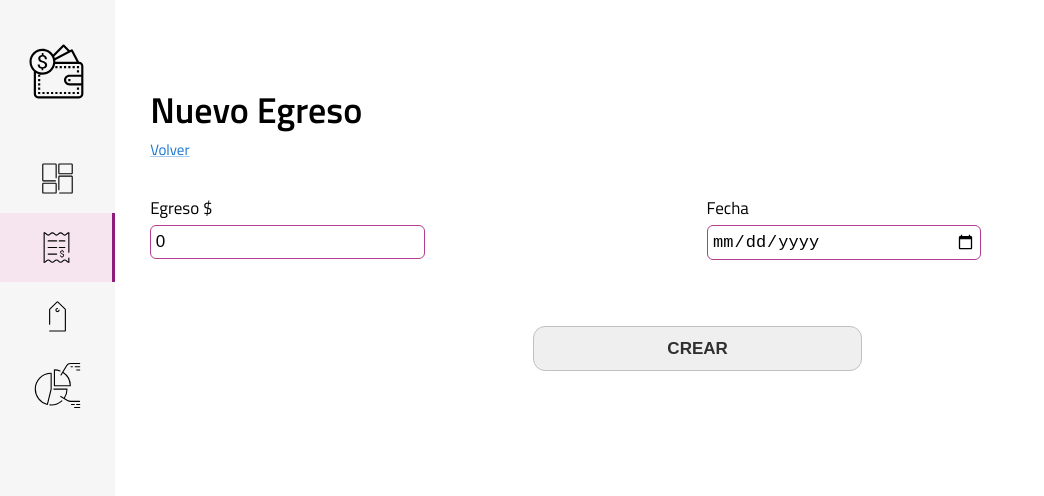
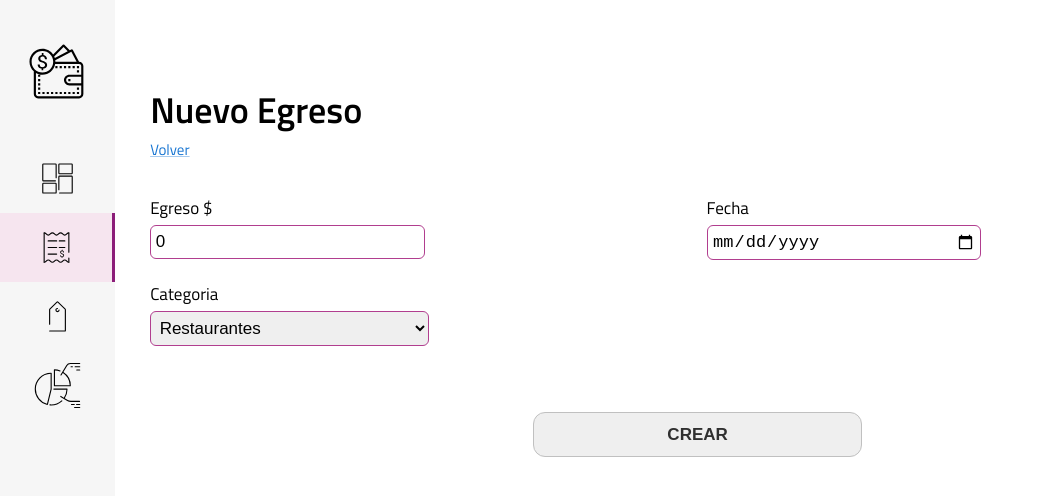
Before and after one commit to Libo033/smartPocket, a Next.js app: page /dashboard/movements/expense/new in a window 1280 px wide. Shown: the top 496 px of the page, without its empty margins (0-1044 px from the left). Built offline with nearby package versions, Linux system fonts and the light colour scheme.

Commit message:
Agregado: Select

```diff
--- a/src/components/expense/ExpenseForm.tsx
+++ b/src/components/expense/ExpenseForm.tsx
@@ -4,14 +4,25 @@ import styles from "./page.module.css";
 import { useRouter } from "next/navigation";
 import { AppRouterInstance } from "next/dist/shared/lib/app-router-context.shared-runtime";
 import { MovementContext } from "@/context/MovementsContext";
+import { CategoryContext } from "@/context/CategoryContext";
+import {
+  FormControl,
+  InputLabel,
+  MenuItem,
+  Select,
+  SelectChangeEvent,
+} from "@mui/material";
 
 const ExpenseForm: React.FC<{ id: string | null }> = ({ id }) => {
   const router: AppRouterInstance = useRouter();
   const { expenses, createExpense, editExpense, deleteExpense } =
     useContext(MovementContext);
+  const { categories, load } = useContext(CategoryContext);
   const [expense, setExpense] = useState<number>(0);
+  const [category, setCategory] = useState<string>("");
   const $expense = useId();
   const $date = useId();
+  const $category = useId();
 
   const handleExpenseOptions = (e: FormEvent) => {
     e.preventDefault();
@@ -24,7 +35,6 @@ const ExpenseForm: React.FC<{ id: string | null }> = ({ id }) => {
   };
 
   const handleDeleteExpense = (id: string) => {
-
     router.push("/dashboard/movements");
   };
 
@@ -50,13 +60,33 @@ const ExpenseForm: React.FC<{ id: string | null }> = ({ id }) => {
           <input type="date" id={$date} required />
         </div>
       </div>
+      <div className={styles.ExpenseForm_Container}>
+        <label htmlFor={$category}>Categoria</label>
+        <select
+          id={$category}
+          value={category}
+          onChange={(e) => setCategory(e.target.value as string)}
+        >
+          {load &&
+            categories.length > 0 &&
+            categories.map((c) => (
+              <option key={c._id} value={c._id}>
+                {c.categoria}
+              </option>
+            ))}
+        </select>
+      </div>
       <div className={styles.ExpenseForm_ButtonGroup}>
         {id ? (
           <>
             <button type="submit" className={styles.ExpenseForm_Edit}>
               EDITAR
             </button>
-            <button type="button" onClick={() => handleDeleteExpense(id)} className={styles.ExpenseForm_Delete}>
+            <button
+              type="button"
+              onClick={() => handleDeleteExpense(id)}
+              className={styles.ExpenseForm_Delete}
+            >
               ELIMINAR
             </button>
           </>
--- a/src/components/expense/page.module.css
+++ b/src/components/expense/page.module.css
@@ -20,6 +20,20 @@
   gap: 3px;
 }
 
+.ExpenseForm_Container select {
+  width: 51%;
+  border: 1px solid #b13e8f;
+  font-size: 17px;
+  border-radius: 6px;
+  padding-inline: 4.5px;
+  padding-block: 6px;
+  outline: none;
+}
+
+.ExpenseForm_Container select:focus {
+  border: 1px solid #f3a0d0;
+}
+
 .ExpenseForm_Container label {
   font-size: 17px;
   font-weight: 500;
@@ -34,6 +48,10 @@
   padding-inline: 4.5px;
   padding-block: 6px;
   outline: none;
+}
+
+.ExpenseForm_Container input:focus {
+  border: 1px solid #f3a0d0;
 }
 
 .ExpenseForm_ButtonGroup {
@@ -100,6 +118,10 @@
     width: 84%;
   }
 
+  .ExpenseForm_Container select {
+    width: 84%;
+  }
+
   .ExpenseForm_ButtonGroup button {
     width: 48%;
   }
```
